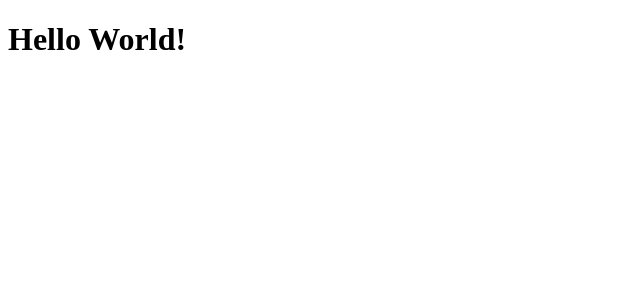
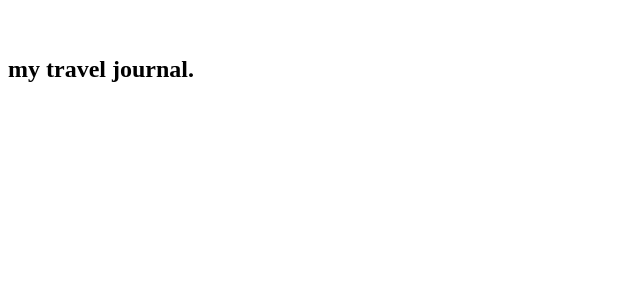
Before and after one commit to sergio-1099/travel-journal, a React (Vite) app: page / in a window 1280 px wide. Shown: the top 300 px of the page, without its empty margins (0-640 px from the left). Built offline with nearby package versions, Linux system fonts and the light colour scheme.

Commit message:
Create Nav component

```diff
--- a/index.html
+++ b/index.html
@@ -3,7 +3,7 @@
   <head>
     <meta charset="UTF-8" />
     <meta name="viewport" content="width=device-width, initial-scale=1.0" />
-    <title>Vite + React</title>
+    <title>my travel journal</title>
   </head>
   <body>
     <div id="root"></div>
--- a/src/App.jsx
+++ b/src/App.jsx
@@ -1,8 +1,9 @@
 import './App.css'
+import Nav from './components/Nav.jsx';
 
 function App() {
   return (
-    <h1>Hello World!</h1>
+    <Nav />
   )
 }
 
--- /dev/null
+++ b/src/components/Nav.jsx
@@ -0,0 +1,13 @@
+import React from "react"
+import logo from "../assets/world.png"
+
+function Nav() {
+  return (
+    <nav>
+      <img src={logo} alt="world logo" />
+      <h1>my travel journal.</h1>
+    </nav>
+  )
+}
+
+export default Nav;
```
Also changed, not shown: src/assets/world.png (added).
